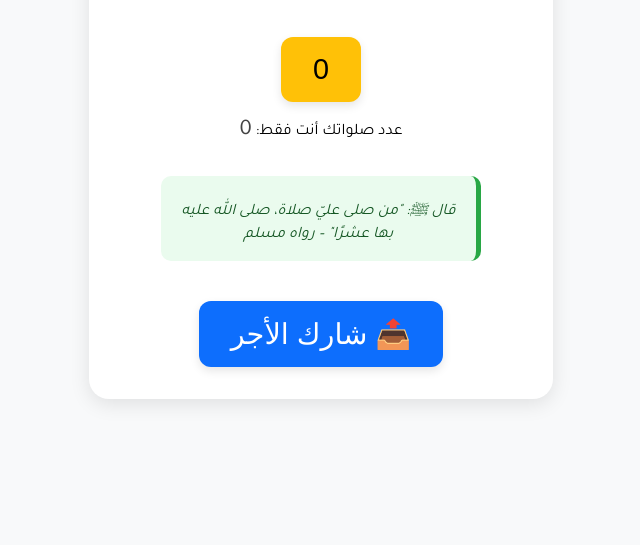
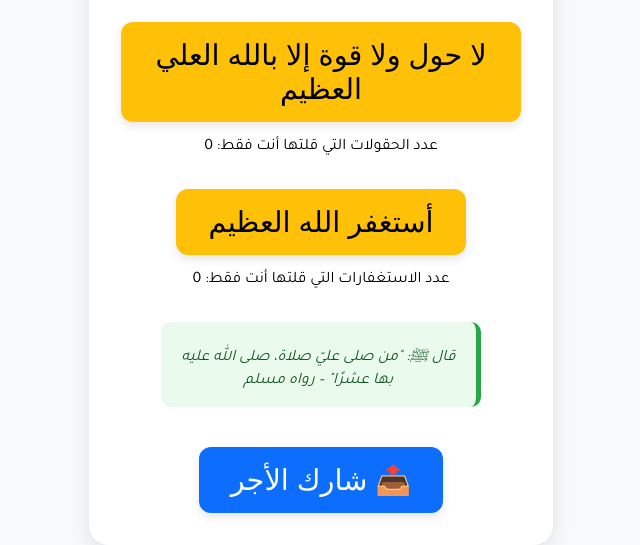
Before and after one commit to omarkhaled400/SalliNow, a plain HTML site: page index.html in a window 1280 px wide. Shown: the part 263-808 px from the top of the page, without its empty margins (319-959 px from the left). Drawn offline with Linux system fonts and the light colour scheme; no server answers.

Commit message:
Update index.html

```diff
--- a/index.html
+++ b/index.html
@@ -6,7 +6,6 @@
   <title>صلِّ على النبي ﷺ</title>
   <link rel="stylesheet" href="style.css" />
   <link href="https://fonts.googleapis.com/css2?family=Tajawal:wght@400;700&display=swap" rel="stylesheet" />
-
   <!-- Firebase CDN -->
   <script src="https://www.gstatic.com/firebasejs/9.23.0/firebase-app-compat.js"></script>
   <script src="https://www.gstatic.com/firebasejs/9.23.0/firebase-database-compat.js"></script>
@@ -16,7 +15,13 @@
     <h1>صلِّ على النبي ﷺ</h1>
 
     <button id="salatBtn">0</button>
-    <p>عدد صلواتك أنت فقط: <span id="userCount">0</span></p>
+    <p>عدد صلواتك أنت فقط: <span id="userSalatCount">0</span></p>
+
+    <button id="hawqalaBtn">لا حول ولا قوة إلا بالله العلي العظيم</button>
+    <p>عدد الحقولات التي قلتها أنت فقط: <span id="userHawqalaCount">0</span></p>
+
+    <button id="estighfarBtn">أستغفر الله العظيم</button>
+    <p>عدد الاستغفارات التي قلتها أنت فقط: <span id="userEstighfarCount">0</span></p>
 
     <blockquote>قال ﷺ: "من صلى عليّ صلاة، صلى الله عليه بها عشرًا" – رواه مسلم</blockquote>
     <button class="share" onclick="share()">📤 شارك الأجر</button>
```
